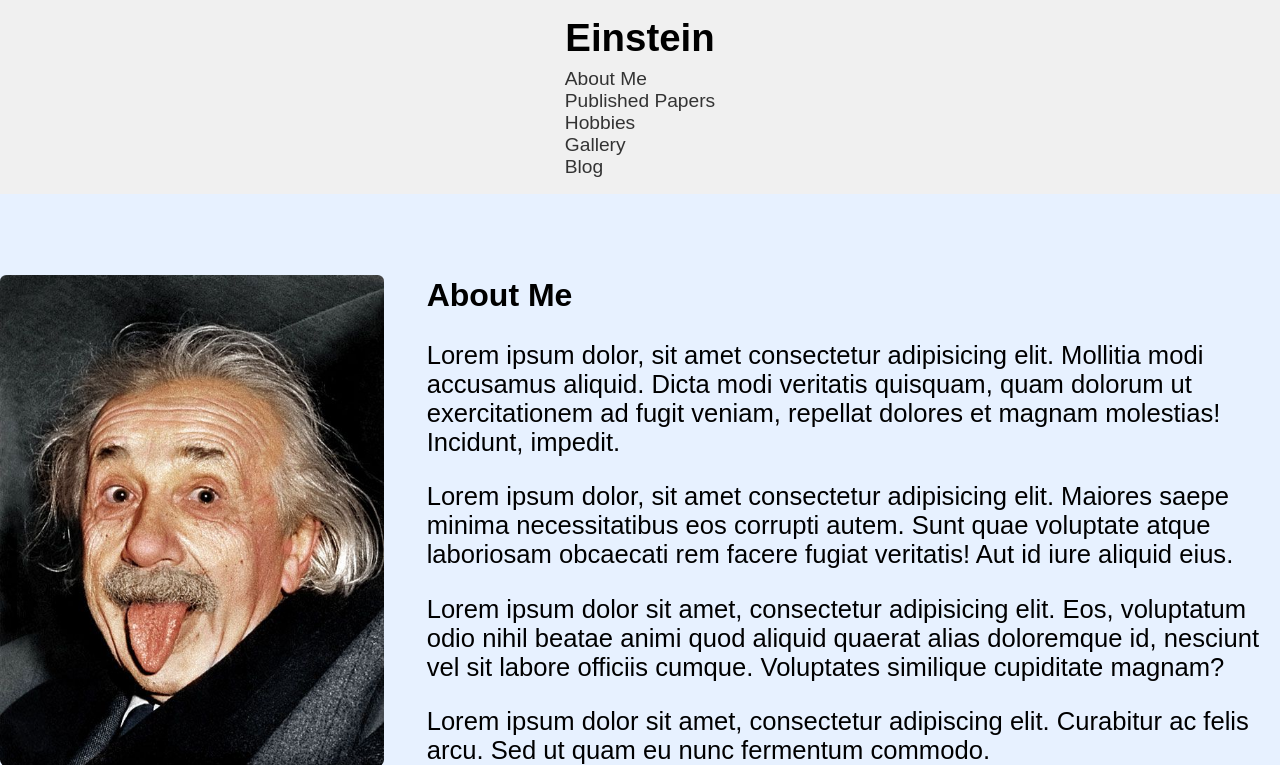
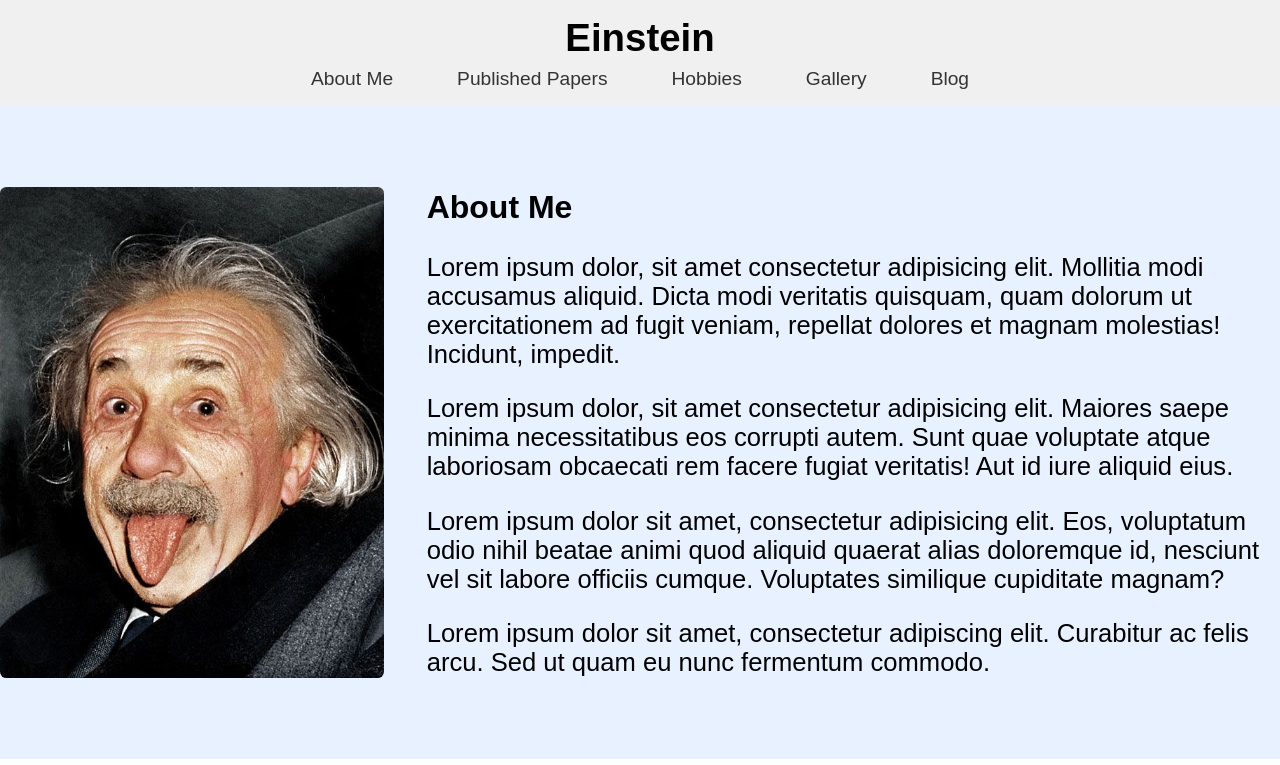
Before and after one commit to meghanabaradhya/MidTermEinstein, a PHP site: page / in a window 1280 px wide. Shown: the top 765 px of the page. Run offline with PHP 8.4, Linux system fonts and the light colour scheme.

Commit message:
grid update

```diff
--- a/style.css
+++ b/style.css
@@ -45,9 +45,13 @@
     list-style: none;
     padding: 0;
     margin: 0;
-    justify-content: center;
+    display: inline-grid;
+    grid-template-columns: repeat(5, auto);
+    justify-items: center;
     gap: 3vw;
 }
+
+
 
 nav ul li {
     position: relative;
```
